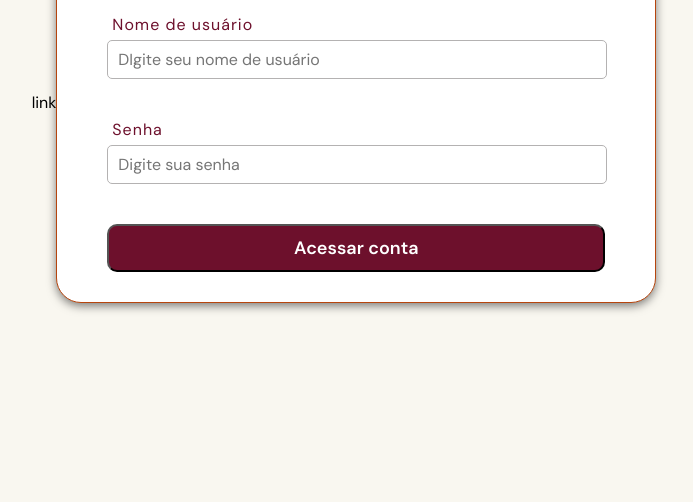
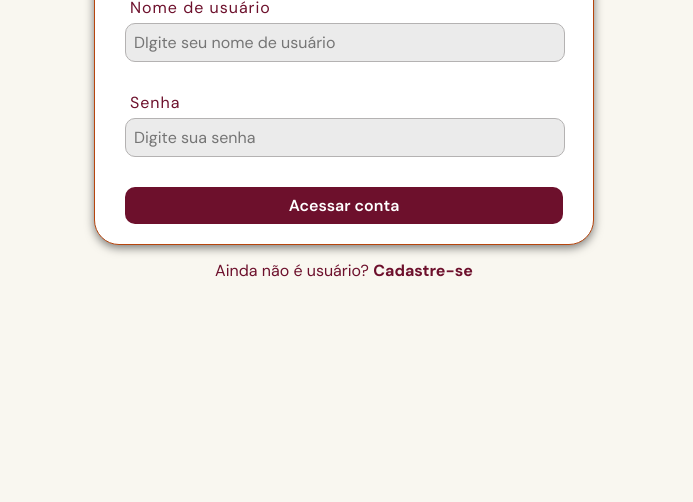
Before and after one commit to RodrigoAdeAndrade/projeto-individual-cco-26b, a website: page front-end/public/pages/login.html in a window 1280 px wide. Shown: the part 298-800 px from the top of the page, without its empty margins (296-989 px from the left). Drawn offline with Linux system fonts and the light colour scheme.

```diff
--- a/front-end/public/css/style-cadastro.css
+++ b/front-end/public/css/style-cadastro.css
@@ -1,6 +1,6 @@
 @import url('https://fonts.googleapis.com/css2?family=DM+Sans:wght@400;500;600;700;800;900&display=swap');
 
-*{
+* {
     margin: 0;
     padding: 0;
     box-sizing: border-box;
@@ -9,37 +9,36 @@
 }
 
 body {
-    padding-top: 70px;
-    padding-bottom: 40px;
     display: flex;
     flex-direction: column;
+    justify-content: center;
     align-items: center;
+    min-height: 100vh;
     background-color: #f9f7f0;
 }
 
 .cad-container {
     width: 100%;
-    max-width: 600px;
+    max-width: 500px;
     background-color: #ffffff;
     border: 1px solid #b6450d;
     border-radius: 25px;
-    padding: 30px 50px 30px 50px;
+    padding: 20px 30px 20px 30px;
     box-shadow: 0 5px 15px rgba(0, 0, 0, 0.5);
 }
 
 .cad-title {
-    font-size: 20px;
-    text-align: center;
+    font-size: 14px;
+    text-align: left;
     color: #6d102c;
-    padding-bottom: 20px;
-
+    padding-bottom: 15px;
 }
 
 .campo {
     display: flex;
     flex-direction: column;
     gap: 5px;
-    padding-bottom: 35px;
+    padding-bottom: 25px;
 }
 
 .campo label {
@@ -51,28 +50,63 @@ body {
 }
 
 .campo input {
+    background-color: #ebebeb;
+    width: 440px;
+    font-size: 16px;
+    padding: 8px 8px 8px 8px;
+    border-radius: 10px;
+    border: 1px solid #b4b2b2;
+}
+
+.campo input:focus {
     background-color: #ffffff;
-    width: 500px;
-    font-size: 16px;
-    padding: 8px 10px 8px 10px;
-    border-radius: 5px;
-    border: 1px solid #b4b2b2;
+}
+
+.campo p {
+    padding-left: 5px;
+    font-size: 14px;
+}
+
+.msg-validando {
+    color: #cd0202;
+}
+
+.msg-valida {
+    color: green;
 }
 
 .cad-button {
     background-color: #6d102c;
     color: #ffffff;
-    padding-top: 10px;
-    padding-bottom: 10px;
+    padding-top: 8px;
+    padding-bottom: 8px;
     font-size: 16px;
     width: 100%;
     max-width: 500px;
     font-weight: 600;
     border-radius: 10px;
+    border: 0px;
     cursor: pointer;
     transition: 0.4s;
 }
 
 .cad-button:hover {
-    background-color:#cf4b09;
+    background-color: #cf4b09;
 }
+
+.cad-login {
+    margin-top: 15px;
+    font-size: 16px;
+    color: #6d102c;
+}
+
+.cad-login a {
+    font-weight: bold;
+    text-decoration: none;
+    color: #6d102c;
+}
+
+.cad-login a:hover {
+    font-weight: bold;
+    transform: scale(1.001);
+}
--- a/front-end/public/css/style-login.css
+++ b/front-end/public/css/style-login.css
@@ -10,6 +10,7 @@
 
 body {
   display: flex;
+  flex-direction: column;
   justify-content: center;
   align-items: center;
   min-height: 100vh;
@@ -18,17 +19,17 @@ body {
 
 .login-container {
     width: 100%;
-    max-width: 600px;
+    max-width: 500px;
     border: 1px solid #b6450d;
     border-radius: 25px;
-    padding: 30px 50px 30px 50px;
+    padding: 20px 30px 20px 30px;
     box-shadow: 0 3px 10px rgba(0, 0, 0, 0.5);
     background-color: #ffffff;
 }
 
 .login-title {
-    padding-bottom: 35px;
-    font-size: 18px;
+    padding-bottom: 15px;
+    font-size: 14px;
     text-align: left;
     color: #6d102c;
 }
@@ -37,7 +38,7 @@ body {
     display: flex;
     flex-direction: column;
     gap: 5px;
-    padding-bottom: 35px;
+    padding-bottom: 25px;
 }
 
 .campo label {
@@ -49,24 +50,29 @@ body {
 }
 
 .campo input {
+    background-color: #ebebeb;
+    width: 440px;
+    font-size: 16px;
+    padding: 8px 8px 8px 8px;
+    border-radius: 10px;
+    border: 1px solid #b4b2b2;
+}
+
+.campo input:focus {
     background-color: #ffffff;
-    width: 500px;
-    font-size: 16px;
-    padding: 8px 10px 8px 10px;
-    border-radius: 5px;
-    border: 1px solid #b4b2b2;
 }
 
 .login-button {
     background-color: #6d102c;
     color: #ffffff;
-    padding-top: 10px;
-    padding-bottom: 10px;
-    font-size: 18px;
+    padding-top: 8px;
+    padding-bottom: 8px;
+    font-size: 16px;
     width: 100%;
-    max-width: 500px;
+    max-width: 440px;
     font-weight: 600;
     border-radius: 10px;
+    border: 0px;
     cursor: pointer;
     transition: 0.4s;
 }
@@ -74,3 +80,20 @@ body {
 .login-button:hover {
     background-color:#cf4b09;
 }
+
+.cad-login {
+    margin-top: 15px;
+    font-size: 16px;
+    color: #6d102c;
+}
+
+.cad-login a {
+    font-weight: bold;
+    text-decoration: none;
+    color: #6d102c;
+}
+
+.cad-login a:hover {
+    font-weight: bold;
+    transform: scale(1.001);
+}
--- a/front-end/public/pages/login.html
+++ b/front-end/public/pages/login.html
@@ -1,12 +1,13 @@
 <!DOCTYPE html>
 <html lang="pt-br">
+
 <head>
     <meta charset="UTF-8">
     <meta name="viewport" content="width=device-width, initial-scale=1.0">
     <title>Login - ToShare</title>
     <link rel="stylesheet" href="../css/style-login.css">
-    link
 </head>
+
 <body>
     <form action="acessar-conta" class="login-container">
         <div class="login-title">
@@ -28,6 +29,10 @@
             </button>
         </div>
     </form>
+    <div class="cad-login">
+        <p>Ainda não é usuário? <a href="cadastro.html">Cadastre-se</a></p>
+    </div>
 </body>
+
 </html>
 <script src=""></script>
```
Also changed, not shown: front-end/public/js/cadastro.js (+57 -3 lines), front-end/public/pages/cadastro.html (+12 -9 lines).
